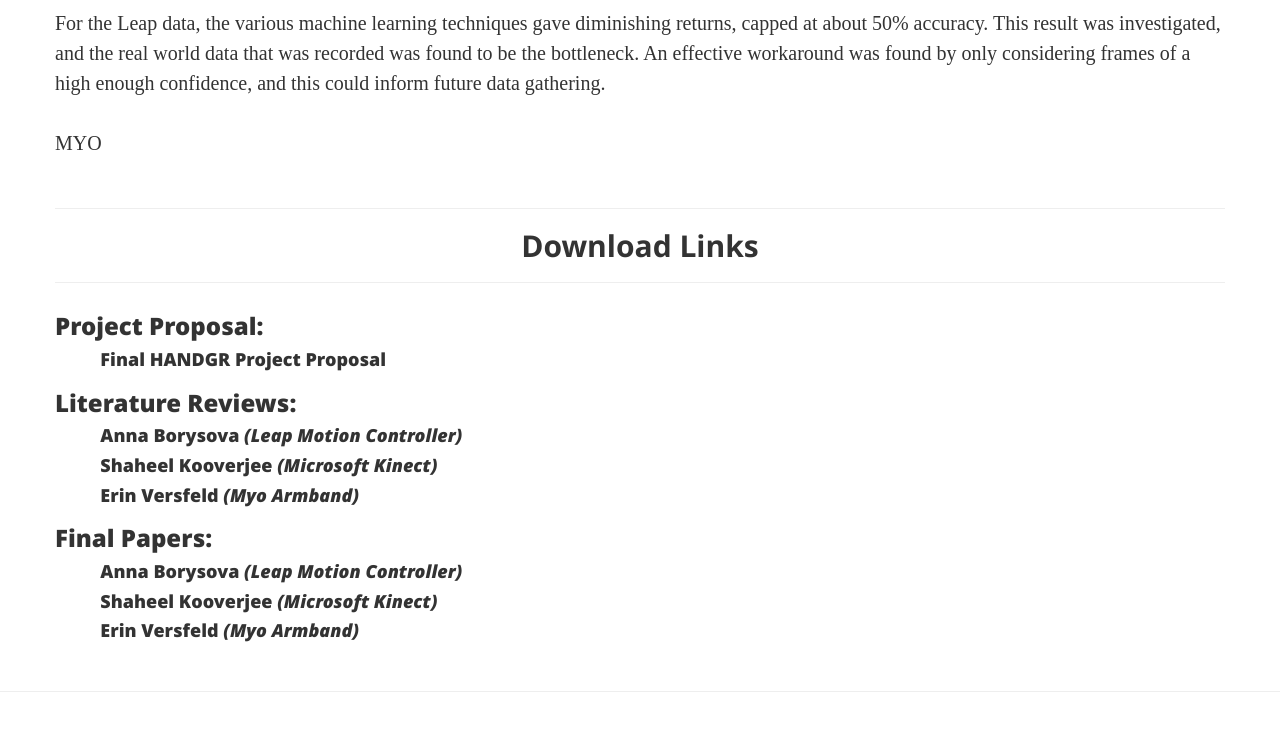
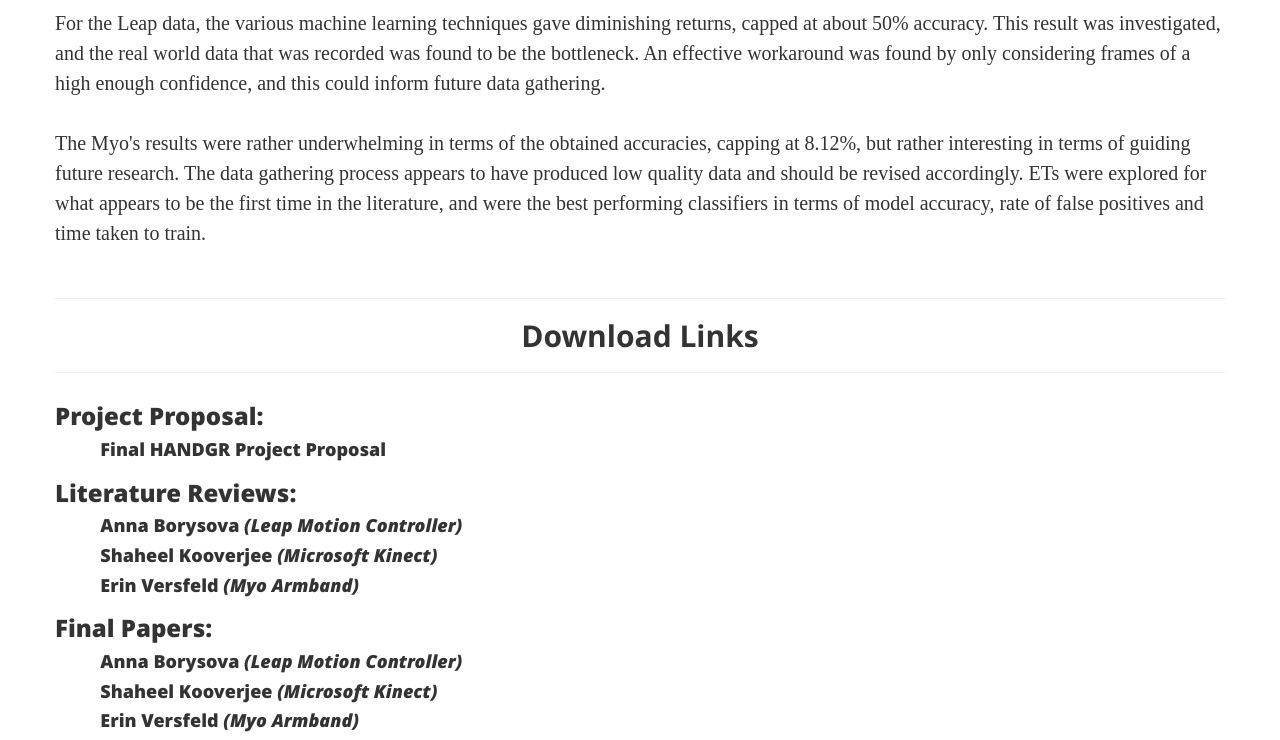
Before and after one commit to erinversfeld/HANDGR-Website, a plain HTML site: page handgr/index.html in a window 1280 px wide. Shown: the part 1720-2460 px from the top of the page. Drawn offline with Linux system fonts and the light colour scheme; a web font is replaced by a local one.

Commit message:
[index, erin's results] add erin's results to the landing page

```diff
--- a/handgr/index.html
+++ b/handgr/index.html
@@ -102,7 +102,7 @@
 
                   <p>For the Leap data, the various machine learning techniques gave diminishing returns, capped at about 50% accuracy. This result was investigated, and the real world data that was recorded was found to be the bottleneck. An effective workaround was found by only considering frames of a high enough confidence, and this could inform future data gathering.</p>
 
-                  <p>MYO</p>
+                  <p>The Myo's results were rather underwhelming in terms of the obtained accuracies, capping at 8.12%, but rather interesting in terms of guiding future research. The data gathering process appears to have produced low quality data and should be revised accordingly. ETs were explored for what appears to be the first time in the literature, and were the best performing classifiers in terms of model accuracy, rate of false positives and time taken to train.</p>
                 </div>
                 <div class="clearfix"></div>
             </div>
```
